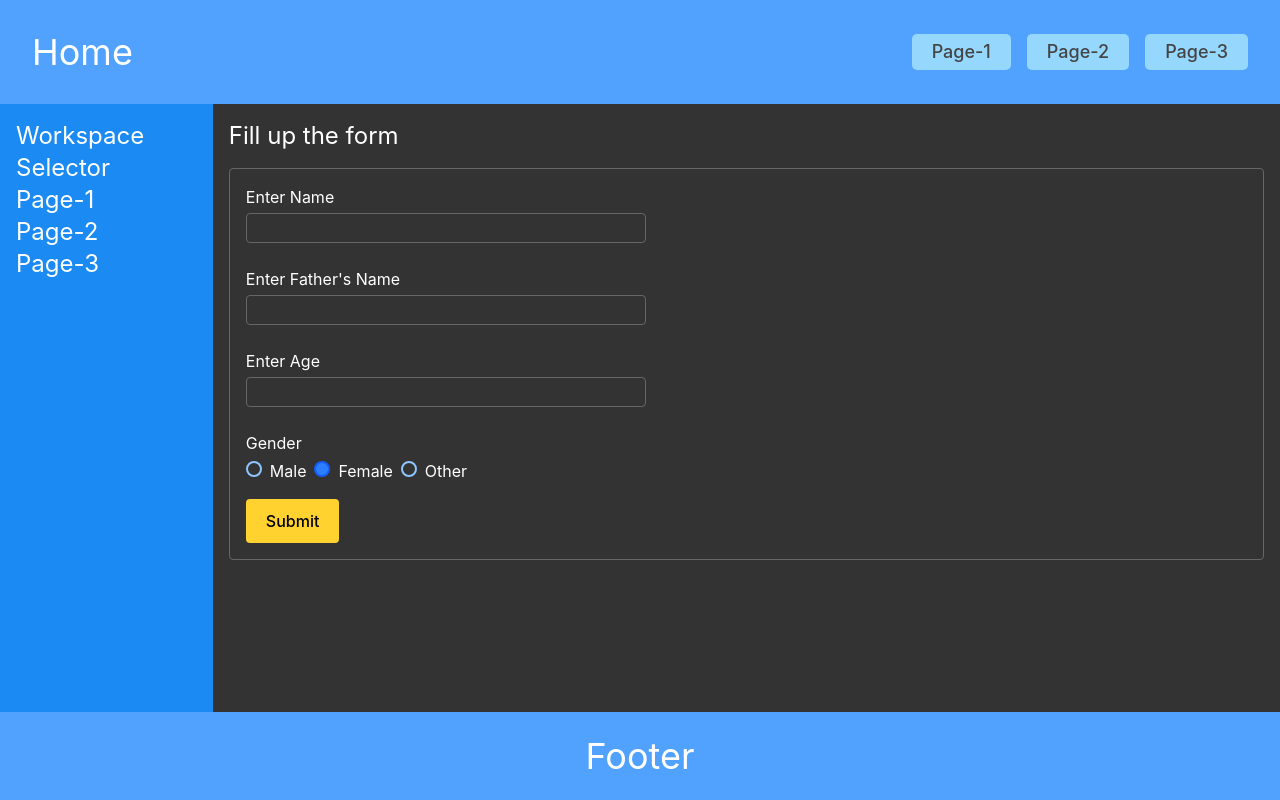
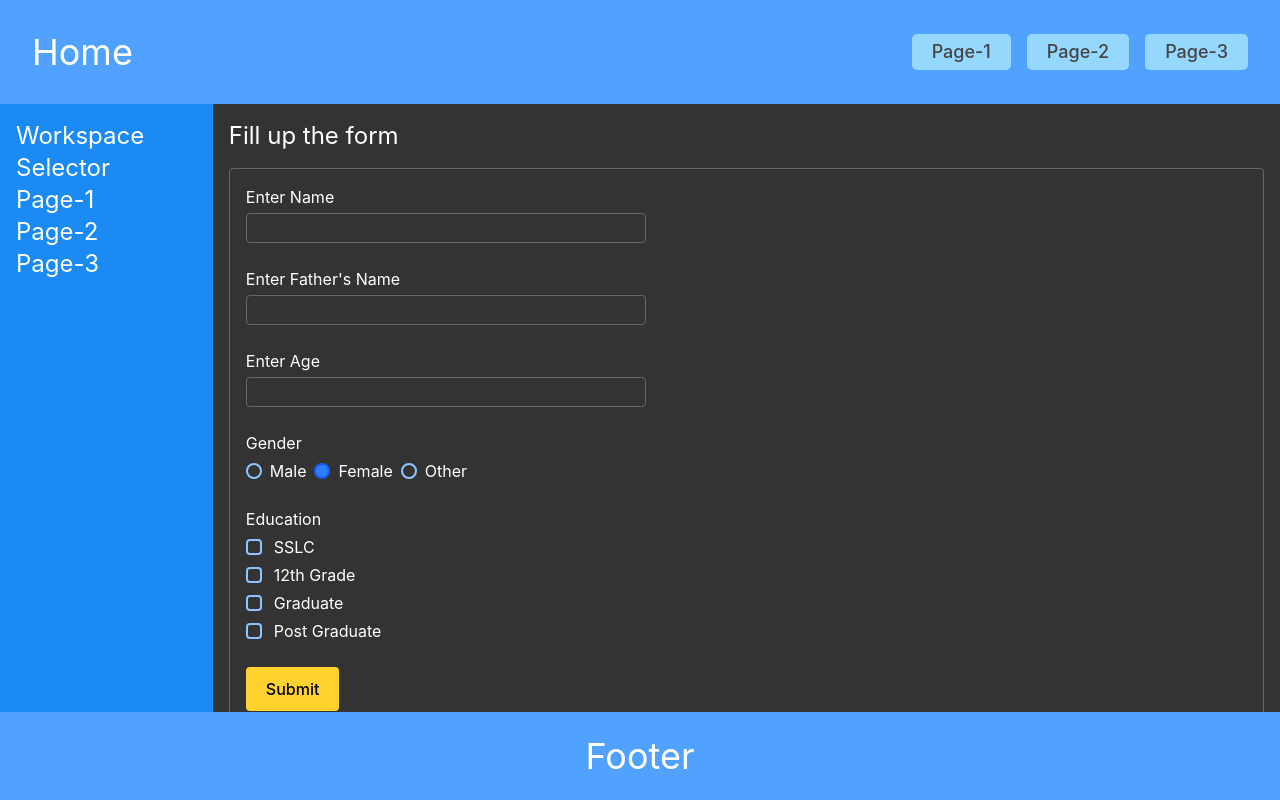
Before and after one commit to Sujayweb3master/all-about-react, a React (Vite) app in the folder react-playground/: page / in a window 1280 px wide. Built offline with nearby package versions, Linux system fonts and the light colour scheme.

Commit message:
react-playground: add custom checkbox reusable UI component

```diff
--- a/react-playground/src/components/forms/FormOne.jsx
+++ b/react-playground/src/components/forms/FormOne.jsx
@@ -2,6 +2,7 @@ import { useState } from 'react';
 import Button from '../ui/Button'
 import Input from '../ui/Input';
 import RadioInputField from '../ui/forms/RadioInputField';
+import CheckboxInputField from '../ui/forms/CheckboxInputField';
 
 const FormOne = () => {
 
@@ -12,6 +13,12 @@ const FormOne = () => {
         male: false,
         female: true,
         other: false
+    })
+    const [education, setEducation] = useState({
+        sslc: false,
+        twelfth: false,
+        graduate: false,
+        postGraduate: false
     })
 
     const handleOnClick = (e) => {
@@ -32,12 +39,23 @@ const FormOne = () => {
 
     const handleGenderChange = (e) => {
 
+        if (!e.target.id) return;
+
         setGender({
             male: false,
             female: false,
             other: false,
             [e.target.id]: e.target.checked,
         })
+    }
+
+    const handleEducationChange = (e) => {
+        if (!e.target.id) return;
+
+        setEducation(prev => ({
+            ...prev,
+            [e.target.id]: e.target.checked
+        }))
     }
 
     const handleSubmit = (e) => {
@@ -65,17 +83,23 @@ const FormOne = () => {
                     </div>
                     <div className='flex flex-col max-w-100 gap-1'>
                         <p className='mr-4'>Gender</p>
-                        <div className='flex gap-2' onChange={handleGenderChange}>
-                            <RadioInputField value={'Male'} for='male' label='Male' id={'male'} name='gender' checked={gender.male} />
-                            <RadioInputField value={'FEMALE'} for='female' label='Female' id={'female'} name='gender' checked={gender.female} />
-                            <RadioInputField value={'OTHER'} for='other' label='Other' id={'other'} name='gender' checked={gender.other} />
+                        <div className='flex gap-2' onClick={handleGenderChange}>
+                            <RadioInputField value={'Male'} for='male' label='Male' id={'male'} name='gender' checked={gender.male} containerClassName={`flex items-center`} />
+                            <RadioInputField value={'FEMALE'} for='female' label='Female' id={'female'} name='gender' checked={gender.female} containerClassName={`flex items-center`} />
+                            <RadioInputField value={'OTHER'} for='other' label='Other' id={'other'} name='gender' checked={gender.other} containerClassName={`flex items-center`} />
                         </div>
                     </div>
 
-
+                    <div onChange={handleEducationChange} className='flex flex-col gap-1'>
+                        <p className='mr-4'>Education</p>
+                        <CheckboxInputField for="sslc" label='SSLC' id={'sslc'} name='education' checked={education.sslc} />
+                        <CheckboxInputField for="twelfth" label='12th Grade' id={'twelfth'} name='education' checked={education.twelfth} />
+                        <CheckboxInputField id={'graduate'} name='education' checked={education.graduate} for='graduate' label='Graduate' />
+                        <CheckboxInputField id={'postGraduate'} name='education' checked={education.postGraduate} for="postGraduate" label='Post Graduate' />
+                    </div>
 
                 </div>
-                <Button onClick={handleOnClick} label='Submit' />
+                <Button onClick={handleOnClick} label='Submit' className={`mt-2`} />
             </form>
         </div>
     )
--- a/react-playground/src/components/ui/Button.jsx
+++ b/react-playground/src/components/ui/Button.jsx
@@ -1,7 +1,7 @@
 
 const Button = ({ label = 'Button', ...props }) => {
     return (
-        <button onClick={props.onClick} className="px-5 py-2.5 font-medium hover:cursor-pointer active:scale-90 rounded bg-amber-300 text-black">{label}</button>
+        <button onClick={props.onClick} className={`px-5 py-2.5 font-medium hover:cursor-pointer active:scale-90 rounded bg-amber-300 text-black ${props.className}`}>{label}</button>
     )
 }
 
--- /dev/null
+++ b/react-playground/src/components/ui/forms/CheckboxInputField.jsx
@@ -0,0 +1,12 @@
+import Input from '../Input'
+
+const CheckboxInputField = (props) => {
+    return (
+        <div className={`flex gap-2 items-center ${props.containerClassName || ''}`} >
+            <Input type='checkbox' id={props.id} name={props.name} checked={props.checked} className={`mr-1 appearance-none focus:border-blue-300 w-4 h-4 p-0! border-2 border-blue-300 rounded checked:border-blue-600 checked:bg-blue-500 ${props.inputClassName}`} />
+            <label for={props.for}>{props.label}</label>
+        </div>
+    )
+}
+
+export default CheckboxInputField
--- a/react-playground/src/components/ui/forms/RadioInputField.jsx
+++ b/react-playground/src/components/ui/forms/RadioInputField.jsx
@@ -2,9 +2,9 @@ import Input from "../Input"
 
 const RadioInputField = (props) => {
     return (
-        <div className={props.containerClassName}>
-            <Input value={props.value} className={`mr-2 appearance-none focus:outline-none w-4 h-4 p-0! border-2 border-blue-300 rounded-[50%] checked:border-blue-600 checked:bg-blue-500`} id={props.id} name={props.name} checked={props.checked} type="radio" />
-            <label for={props.for} >{props.label}</label>
+        <div className={`hover:cursor-pointer **:hover:cursor-pointer ${props?.containerClassName || ''}`}>
+            <Input value={props.value} className={` inline-block appearance-none focus:outline-none w-4 h-4 p-0! border-2 border-blue-300 rounded-[50%] checked:border-blue-600 checked:bg-blue-500 ${props.inputClassName || ''}`} id={props.id} name={props.name} checked={props.checked} type="radio" />
+            <label className="pl-2" for={props.for} >{props.label}</label>
         </div>
     )
 }
```
